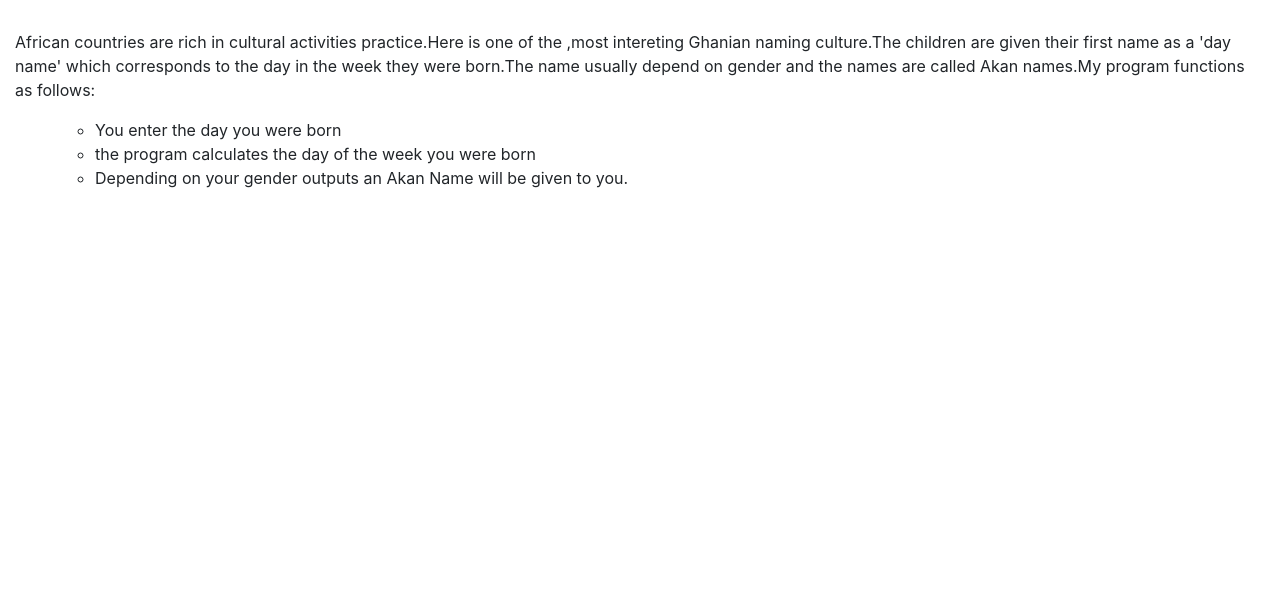
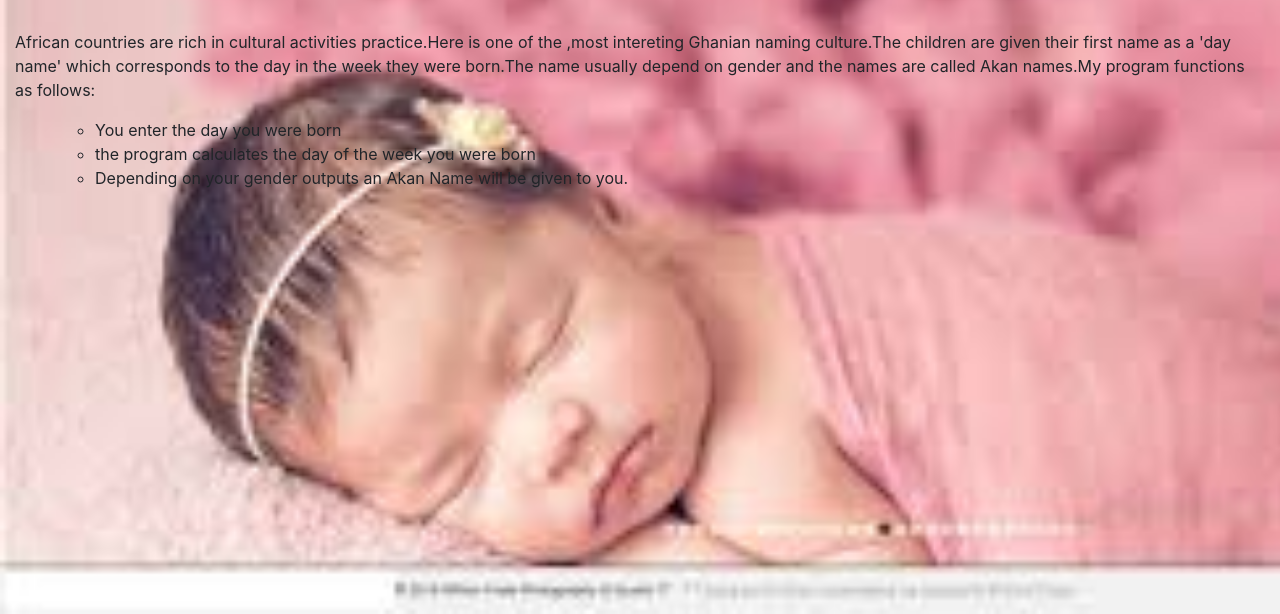
Before and after one commit to carol-kangara/date-giver-naming-, a plain HTML site: page index.html in a window 1280 px wide. Shown: the part 186-800 px from the top of the page. Drawn offline with Linux system fonts and the light colour scheme.

Commit message:
add a images

```diff
--- a/css/styles.css
+++ b/css/styles.css
@@ -3,3 +3,9 @@
     text-transform: uppercase;
     font-size: 20px;
 }
+.container-fluid{
+    background-image: url("/img/img1.jpeg");
+    background-repeat: no-repeat;
+    background-size: cover;
+    height:100vh;
+}
```
Also changed, not shown: img/img1.jpeg (added).
